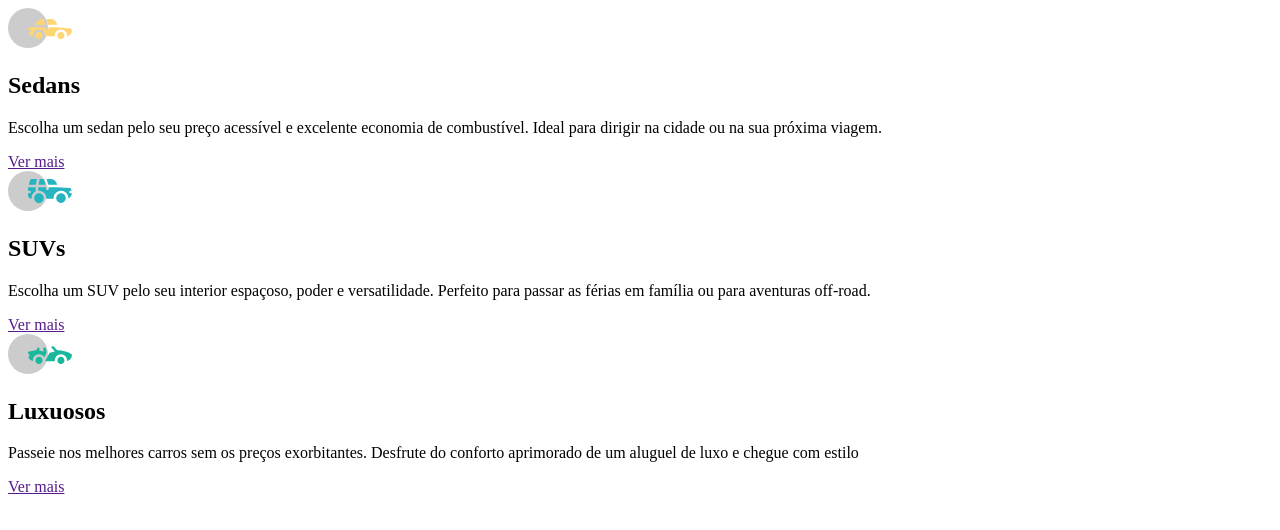
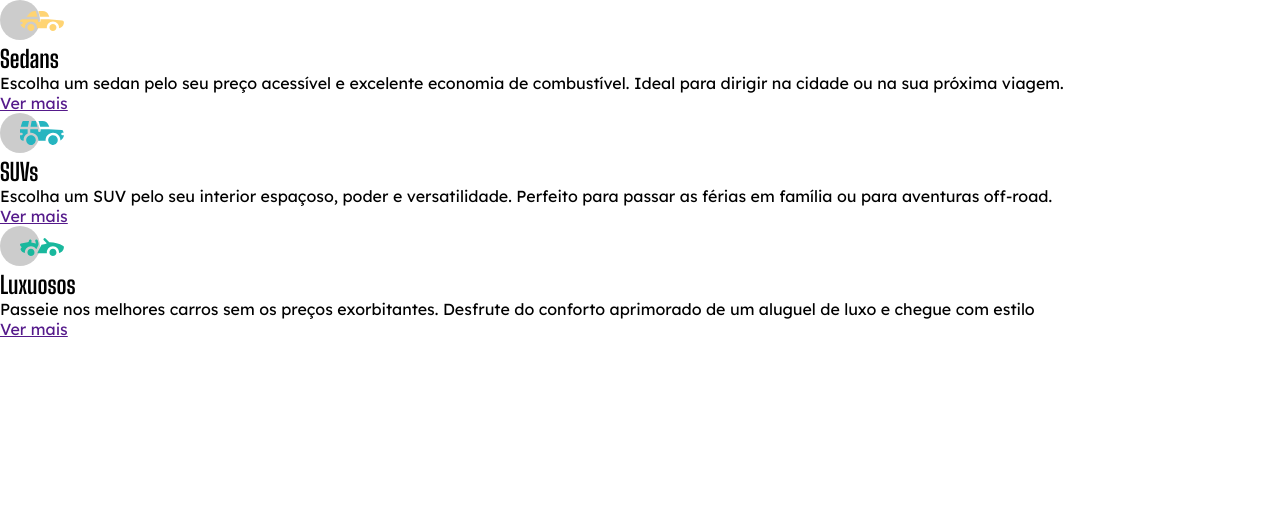
Before and after one commit to igorandradecavalcante/Carros, a plain HTML site: page index.html in a window 1280 px wide. Drawn offline with Linux system fonts and the light colour scheme.

Commit message:
estrutura do CSS

```diff
--- a/index.html
+++ b/index.html
@@ -4,6 +4,10 @@
     <meta charset="UTF-8">
     <meta http-equiv="X-UA-Compatible" content="IE=edge">
     <meta name="viewport" content="width=device-width, initial-scale=1.0">
+    <link rel="preconnect" href="https://fonts.googleapis.com">
+<link rel="preconnect" href="https://fonts.gstatic.com" crossorigin>
+<link href="https://fonts.googleapis.com/css2?family=Big+Shoulders+Display:wght@700&family=Lexend+Deca&display=swap" rel="stylesheet">
+    <link rel="stylesheet" href="style.css">
     <title>Carros</title>
 </head>
 <body>
--- /dev/null
+++ b/style.css
@@ -0,0 +1,25 @@
+* {
+    margin: 0;
+    padding: 0;
+    box-sizing: border-box;
+}
+
+:root {
+    --orange: #e38826;
+    --cyan: #006970;
+    --dark-cyan: #004241;
+    --gray: #f2f2f2;
+    --transparent-white: rgba(255, 255, 255, 0.75);
+}
+
+h2{
+    font-family: 'Big Shoulders Display', sans-serif;
+}
+
+p{
+    font-family: 'Lexend Deca', sans-serif;
+}
+
+a{
+    font-family: 'Lexend Deca', sans-serif;
+}
```
